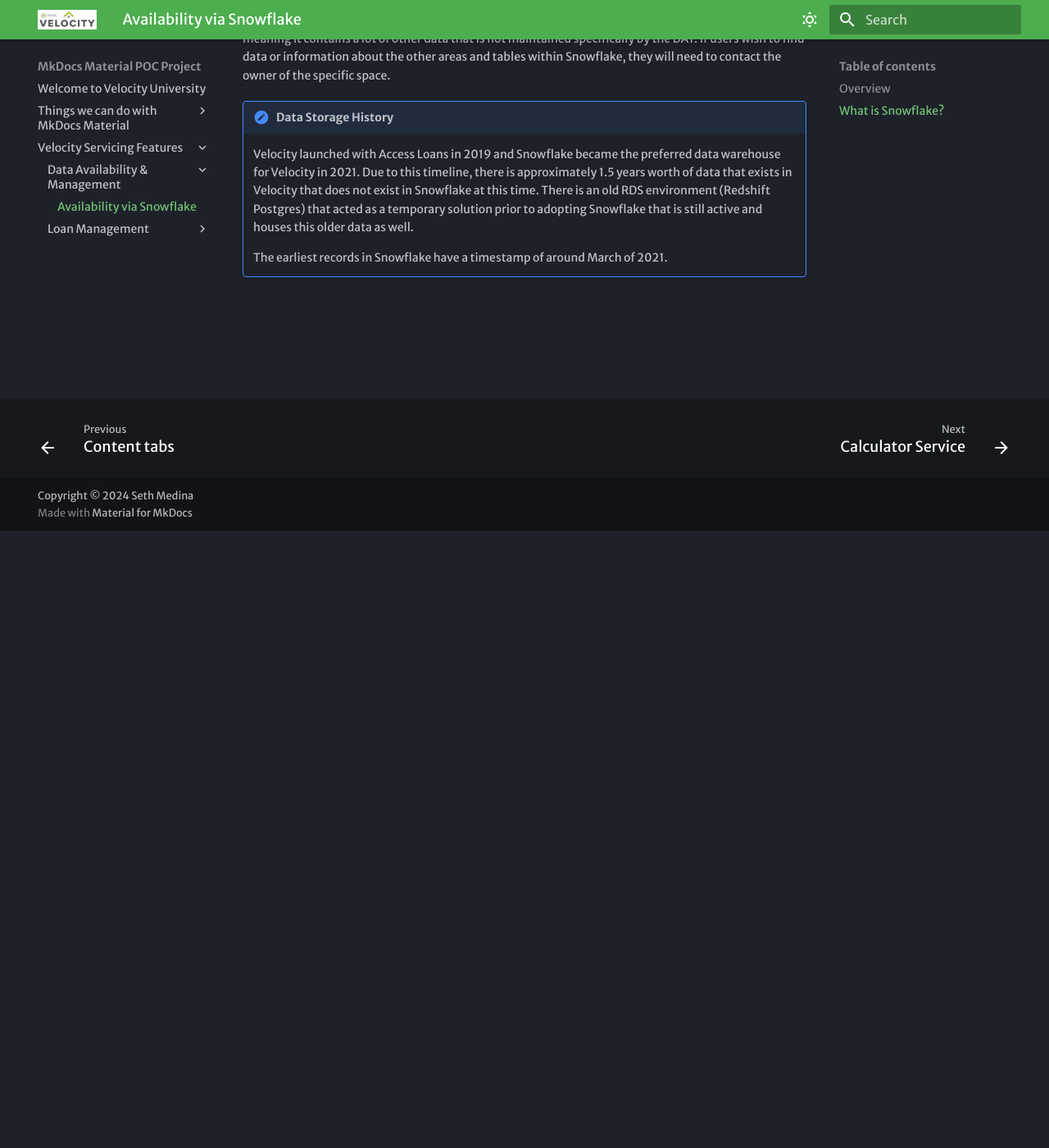
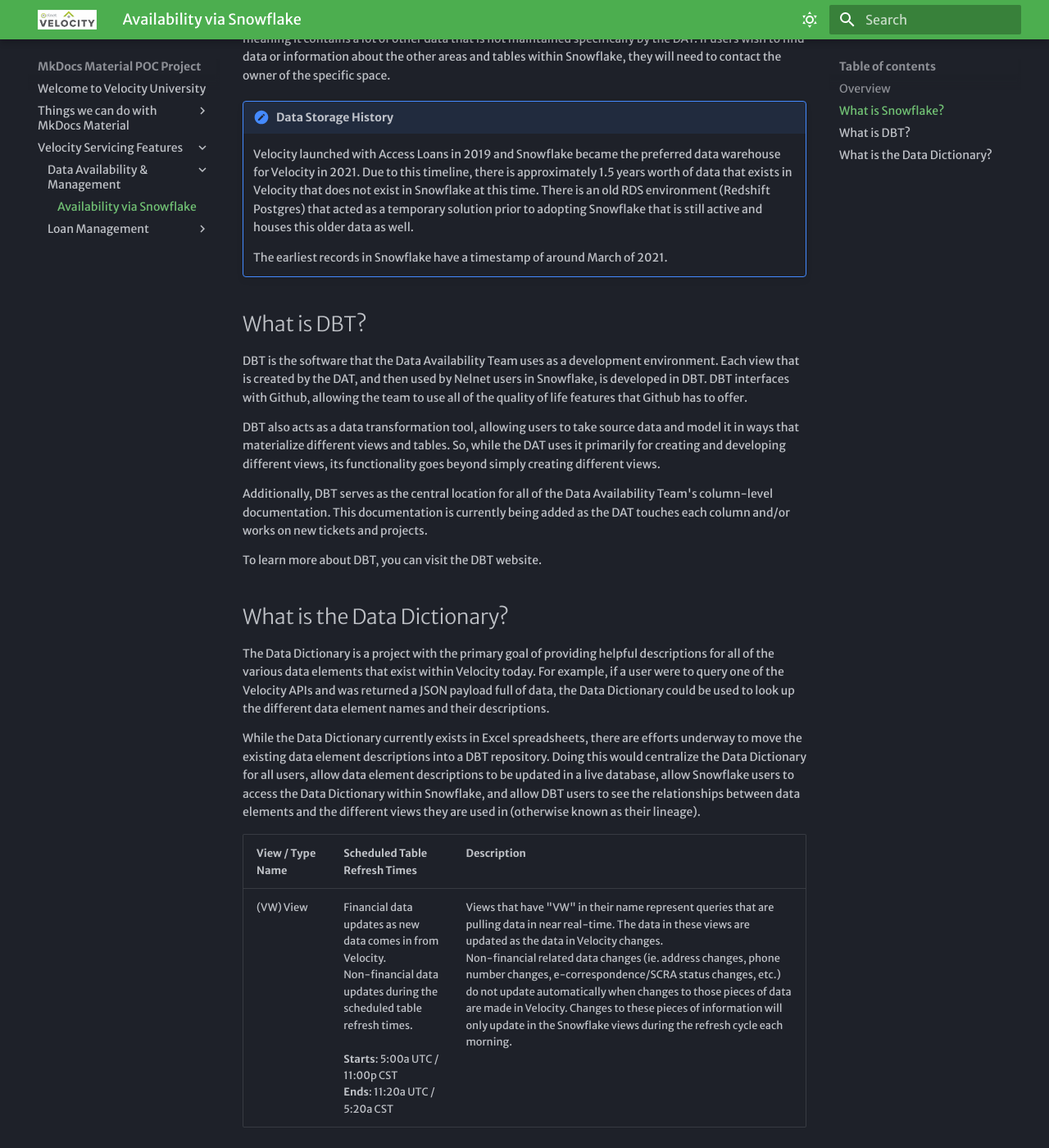
Before and after one commit to medinast/mkdocs-material-poc, an MkDocs documentation site: the page built from docs/Velocity Servicing Features/Data Availability & Management/Availability via Snowflake.md, in a window 1280 px wide and 1400 px high, scrolled down 753 px. Shown: the whole window at 82% size. Built offline with MkDocs 1.6.1 and Material for MkDocs 9.7.7, drawn with Linux system fonts in a browser that asks for light colours; some web fonts are replaced.

Commit message:
Update Availability via Snowflake.md

```diff
--- a/docs/Velocity Servicing Features/Data Availability & Management/Availability via Snowflake.md
+++ b/docs/Velocity Servicing Features/Data Availability & Management/Availability via Snowflake.md
@@ -1,5 +1,7 @@
 # Availability via Snowflake
+
 ## Overview
+
 Snowflake is a cloud-based data warehouse that pulls in data from the various Velocity microservice databases. The Data Availability Team (DAT) uses a software called DBT as a tool to create different "views" within Snowflake. Each view in Snowflake is a SQL query that has been structured by the DAT to display various data elements in specific ways that are helpful for users when analyzing data.
 
 Currently, views within Snowflake display data from the DBT_VELOCITY_DB database; however, there are other databases that exist outside of Velocity that are maintained by other teams (such as Analytics, Ops Analysts, etc.). There are different types of Snowflake views and each type has associated characteristics, including how often the underlying tables are refreshed with new data.
@@ -7,6 +9,7 @@
 The Data Dictionary is a comprehensive database of the various data elements that live in Velocity and Snowflake with a description of each data element. Currently, the Data Dictionary exists as an Excel spreadsheet, but efforts are being made to move the Data Dictionary onto the DBT platform for various quality of life reasons, including being able to access the Data Dictionary within Snowflake.
 
 ## What is Snowflake?
+
 Snowflake is a cloud-based data warehouse that imports data from a collection of databases that exist in PostgreSQL (Postgres) using AWS Glue and a new tool called Rivery. The Velocity platform is comprised of various microservices that all communicate using various APIs and each microservice contains a collection of tables (or small databases). Velocity has approximately 60 different microservices and corresponding databases in Postgres, which Snowflake can pull from to query different data and then present different data based on the queries.
 
 Additionally, Snowflake currently serves as a data warehouse for entities other than just Velocity, meaning it contains a lot of other data that is not maintained specifically by the DAT. If users wish to find data or information about the other areas and tables within Snowflake, they will need to contact the owner of the specific space.
@@ -15,3 +18,23 @@
     Velocity launched with Access Loans in 2019 and Snowflake became the preferred data warehouse for Velocity in 2021. Due to this timeline, there is approximately 1.5 years worth of data that exists in Velocity that does not exist in Snowflake at this time. There is an old RDS environment (Redshift Postgres) that acted as a temporary solution prior to adopting Snowflake that is still active and houses this older data as well.
 
     The earliest records in Snowflake have a timestamp of around March of 2021.
+
+## What is DBT?
+
+DBT is the software that the Data Availability Team uses as a development environment. Each view that is created by the DAT, and then used by Nelnet users in Snowflake, is developed in DBT. DBT interfaces with Github, allowing the team to use all of the quality of life features that Github has to offer.
+
+DBT also acts as a data transformation tool, allowing users to take source data and model it in ways that materialize different views and tables. So, while the DAT uses it primarily for creating and developing different views, its functionality goes beyond simply creating different views.
+
+Additionally, DBT serves as the central location for all of the Data Availability Team's column-level documentation. This documentation is currently being added as the DAT touches each column and/or works on new tickets and projects.
+
+To learn more about DBT, you can visit the DBT website.
+
+## What is the Data Dictionary?
+
+The Data Dictionary is a project with the primary goal of providing helpful descriptions for all of the various data elements that exist within Velocity today. For example, if a user were to query one of the Velocity APIs and was returned a JSON payload full of data, the Data Dictionary could be used to look up the different data element names and their descriptions.
+
+While the Data Dictionary currently exists in Excel spreadsheets, there are efforts underway to move the existing data element descriptions into a DBT repository. Doing this would centralize the Data Dictionary for all users, allow data element descriptions to be updated in a live database, allow Snowflake users to access the Data Dictionary within Snowflake, and allow DBT users to see the relationships between data elements and the different views they are used in (otherwise known as their lineage).
+
+| View / Type Name | Scheduled Table Refresh Times | Description |
+| ---------------- | ----------------------------- | ----------- |
+| (VW) View        | Financial data updates as new data comes in from Velocity.<br>Non-financial data updates during the scheduled table refresh times.<br><br>**Starts**: 5:00a UTC / 11:00p CST<br>**Ends**: 11:20a UTC / 5:20a CST     | Views that have "VW" in their name represent queries that are pulling data in near real-time. The data in these views are updated as the data in Velocity changes.<br>Non-financial related data changes (ie. address changes, phone number changes, e-correspondence/SCRA status changes, etc.) do not update automatically when changes to those pieces of data are made in Velocity. Changes to these pieces of information will only update in the Snowflake views during the refresh cycle each morning.             |
```
